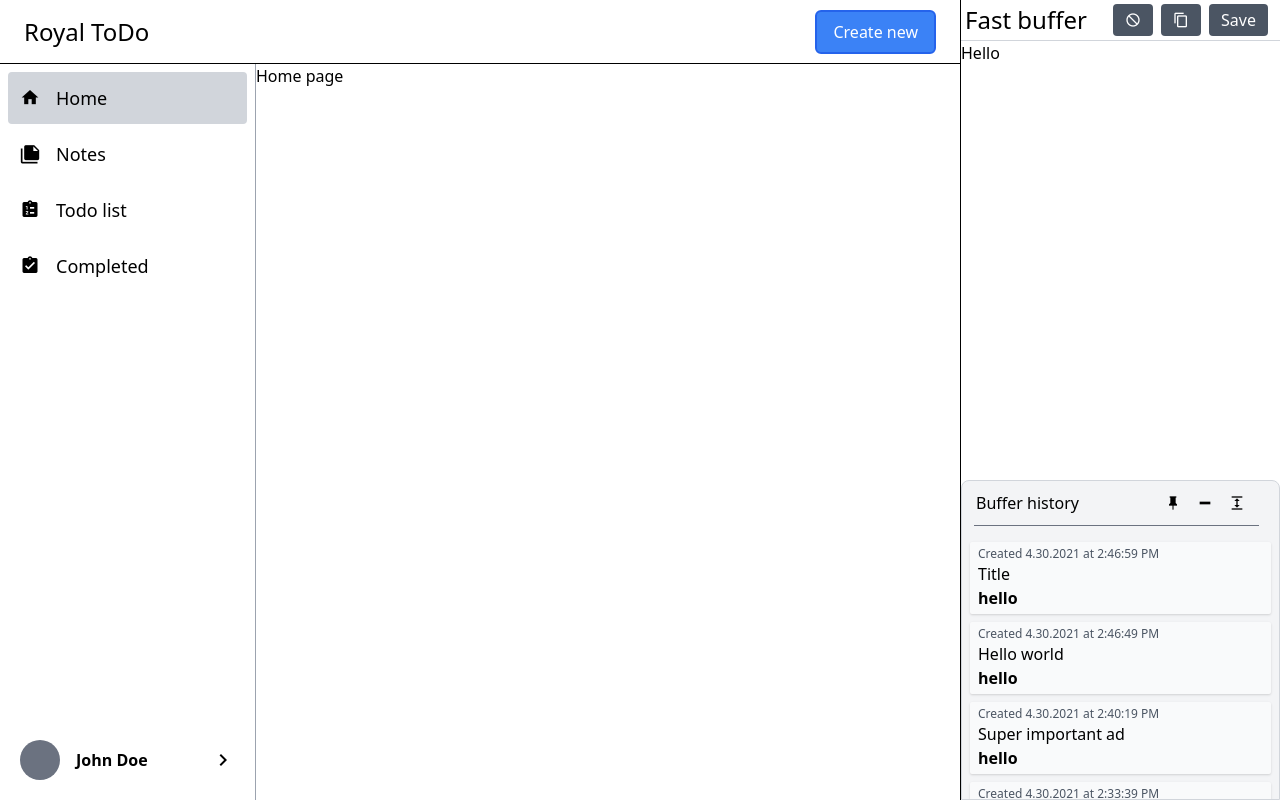
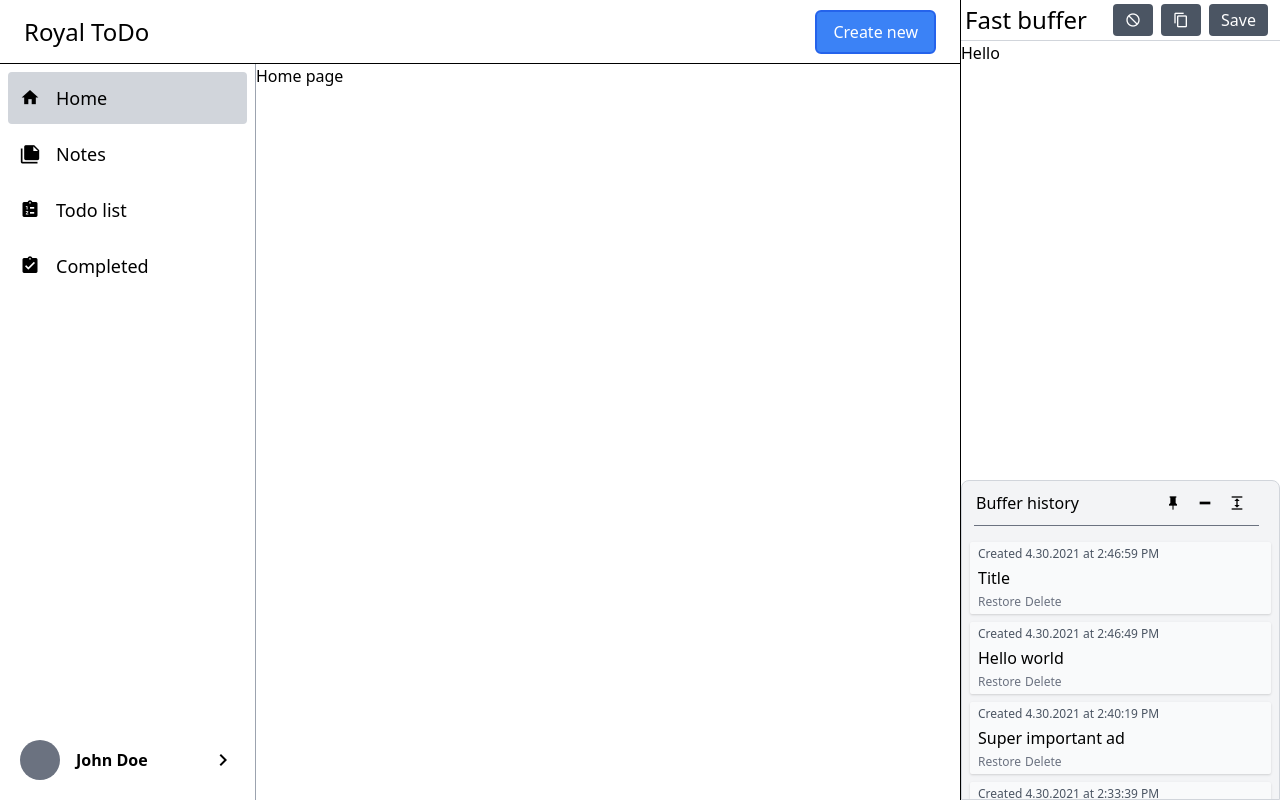
Before and after one commit to DudesCorporation/royal-todo, a Vue app: page / in a window 1280 px wide. Built offline with nearby package versions, Linux system fonts and the light colour scheme; a web font is replaced by a local one.

Commit message:
feat: add buffer item actions markup, no round extended buffer history

```diff
--- a/src/components/buffer/history/BufferHistory.vue
+++ b/src/components/buffer/history/BufferHistory.vue
@@ -1,11 +1,11 @@
 <template>
   <div
-    class="BufferHistory flex flex-col flex-grow bg-gray-100 rounded-t-lg border border-gray-300"
+    class="BufferHistory flex flex-col flex-grow bg-gray-100 border border-gray-300"
     :class="{
       'minimized': minimized && !maximized,
       'hover:flex-grow-2 hover:max-h-screen-60': !pinned && !maximized,
       'absolute max-h-screen h-screen': maximized,
-      'max-h-screen-40 transition-all': !maximized,
+      'rounded-t-lg max-h-screen-40 transition-all': !maximized,
     }"
   >
     <BufferHistoryHeader :actions="toolbarActions" />
--- a/src/components/buffer/history/BufferHistoryItem.vue
+++ b/src/components/buffer/history/BufferHistoryItem.vue
@@ -1,8 +1,13 @@
 <template>
   <div class="BufferHistoryItem bg-gray-50 shadow py-1 px-2 rounded-sm">
     <div class="text-xs text-gray-600">Created {{ createdDateTime }}</div>
-    <div>{{ item.title }}</div>
-    <div class="font-bold">hello</div>
+
+    <div class="mt-1">{{ item.title }}</div>
+
+    <div class="pt-1 flex gap-x-1">
+      <button class="item-action">Restore</button>
+      <button class="delete-item-action">Delete</button>
+    </div>
   </div>
 </template>
 
@@ -32,3 +37,13 @@ export default defineComponent({
   },
 });
 </script>
+
+<style scoped>
+  .item-action {
+    @apply text-xs text-gray-500 hover:text-gray-900 cursor-pointer focus:outline-none
+      transition-none;
+  }
+  .delete-item-action {
+    @apply item-action hover:text-red-700 !important;
+  }
+</style>
```
